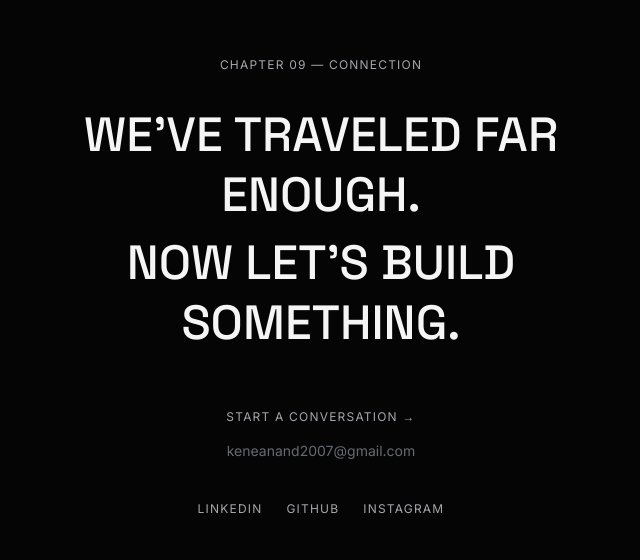
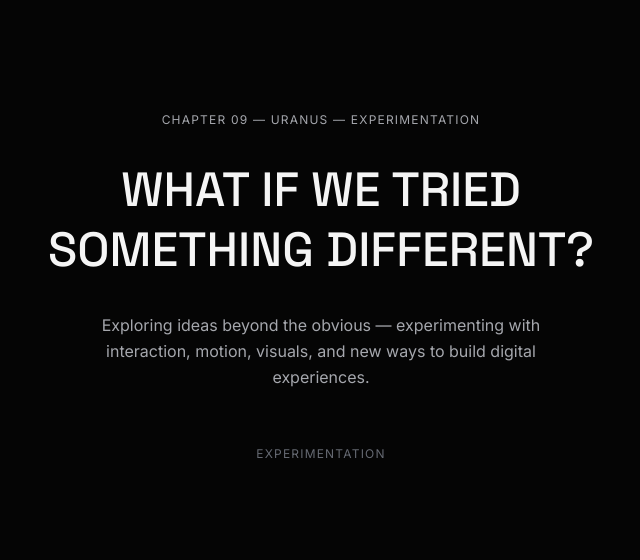
Before and after one commit to keneanand2007-sudo/port-jacky, a React (Vite) app: page / in a window 1280 px wide. Shown: the part 6600-7160 px from the top of the page, without its empty margins (319-959 px from the left). Built offline with nearby package versions, Linux system fonts and the light colour scheme.

Commit message:
feat: add experiments section as headline-level placeholder for uranus chapter

```diff
--- a/src/App.jsx
+++ b/src/App.jsx
@@ -6,6 +6,7 @@ import Proof from "./sections/Proof/Proof"
 import Projects from "./sections/Projects/Projects"
 import Experience from "./sections/Experience/Experience"
 import CreativeIdentity from "./sections/CreativeIdentity/CreativeIdentity"
+import Experiments from "./sections/Experiments/Experiments"
 import Contact from "./sections/Contact/Contact"
 
 function App() {
@@ -19,6 +20,7 @@ function App() {
       <Projects />
       <Experience />
       <CreativeIdentity />
+      <Experiments />
       <Contact />
     </main>
   )
--- /dev/null
+++ b/src/data/experiments.js
@@ -0,0 +1,8 @@
+export const experiments = {
+  chapter: "CHAPTER 09",
+  eyebrow: "URANUS — EXPERIMENTATION",
+  headline: "WHAT IF WE TRIED SOMETHING DIFFERENT?",
+  description:
+    "Exploring ideas beyond the obvious — experimenting with interaction, motion, visuals, and new ways to build digital experiences.",
+  label: "EXPERIMENTATION",
+}
--- /dev/null
+++ b/src/sections/Experiments/Experiments.jsx
@@ -0,0 +1,61 @@
+import { motion, useReducedMotion } from "framer-motion"
+import { experiments } from "../../data/experiments"
+
+function Experiments() {
+  const reduceMotion = useReducedMotion()
+
+  const fadeUp = {
+    hidden: { opacity: 0, y: reduceMotion ? 0 : 24 },
+    show: { opacity: 1, y: 0 },
+  }
+
+  return (
+    <section className="min-h-screen flex flex-col items-center justify-center text-center px-6 py-24">
+      <motion.p
+        variants={fadeUp}
+        initial="hidden"
+        whileInView="show"
+        viewport={{ once: true, amount: 0.5 }}
+        transition={{ duration: 0.6, ease: "easeOut" }}
+        className="font-body text-xs tracking-widest uppercase text-text-secondary"
+      >
+        {experiments.chapter} — {experiments.eyebrow}
+      </motion.p>
+
+      <motion.h2
+        variants={fadeUp}
+        initial="hidden"
+        whileInView="show"
+        viewport={{ once: true, amount: 0.5 }}
+        transition={{ duration: 0.9, ease: "easeOut", delay: 0.15 }}
+        className="font-display text-3xl md:text-5xl leading-tight text-text-primary mt-8 max-w-2xl"
+      >
+        {experiments.headline}
+      </motion.h2>
+
+      <motion.p
+        variants={fadeUp}
+        initial="hidden"
+        whileInView="show"
+        viewport={{ once: true, amount: 0.5 }}
+        transition={{ duration: 0.8, ease: "easeOut", delay: 0.4 }}
+        className="font-body text-base text-text-secondary leading-relaxed mt-8 max-w-lg"
+      >
+        {experiments.description}
+      </motion.p>
+
+      <motion.p
+        variants={fadeUp}
+        initial="hidden"
+        whileInView="show"
+        viewport={{ once: true, amount: 0.5 }}
+        transition={{ duration: 0.6, ease: "easeOut", delay: 0.6 }}
+        className="font-body text-xs tracking-widest uppercase text-text-muted mt-14"
+      >
+        {experiments.label}
+      </motion.p>
+    </section>
+  )
+}
+
+export default Experiments
```
